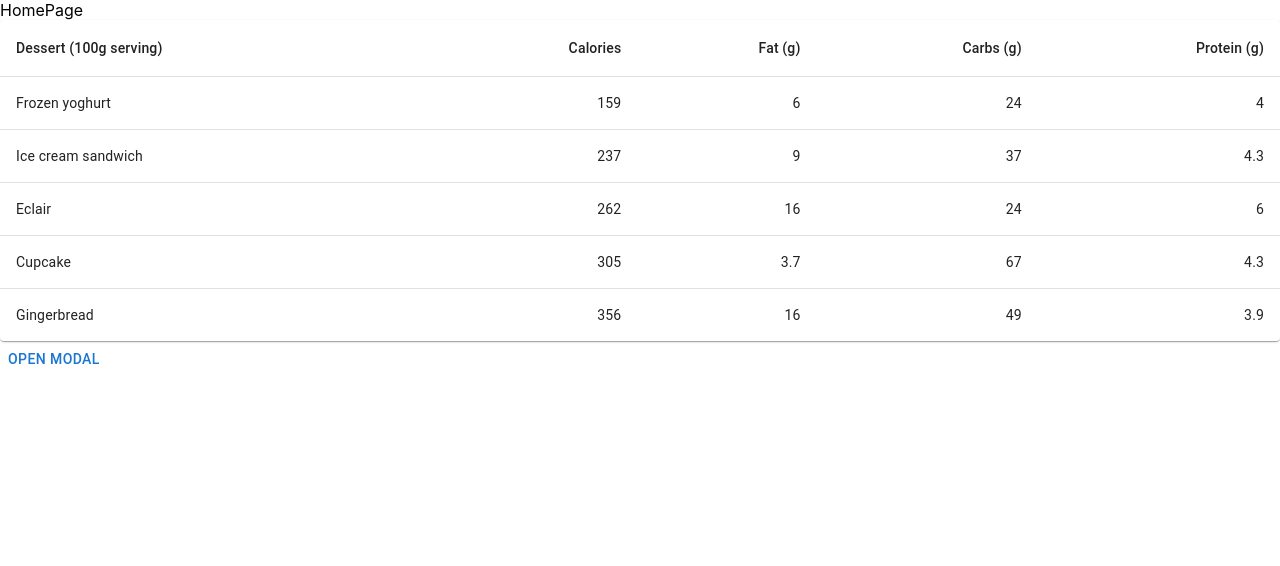
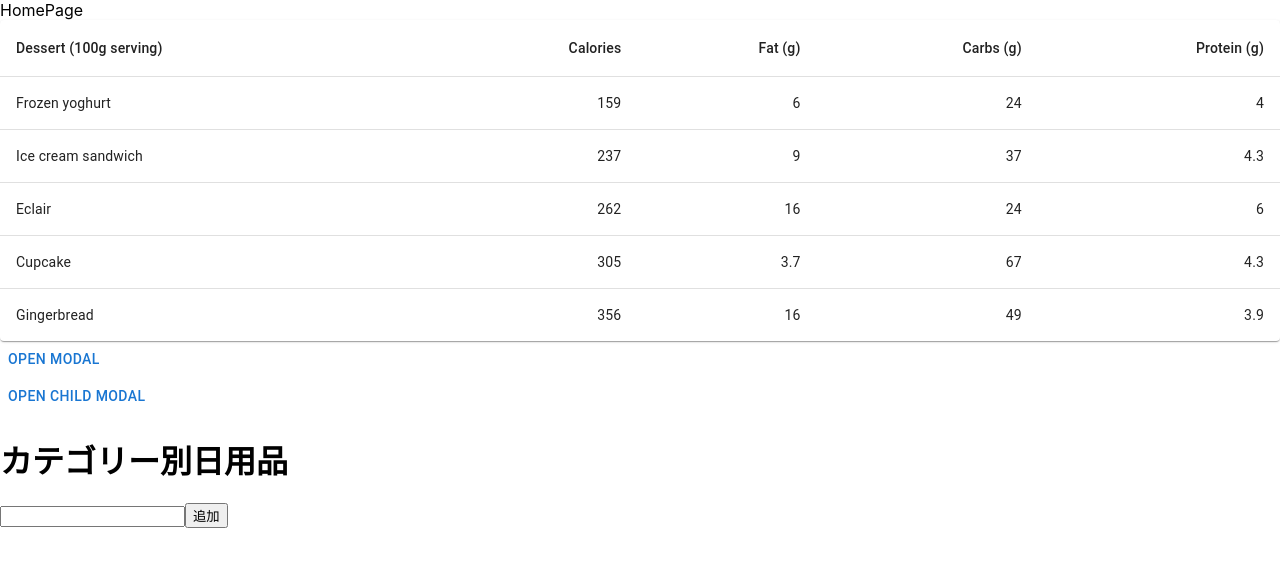
Before and after one commit to RozeSullatui/dailry-app, a React (Create React App) app: page /home in a window 1280 px wide. Shown: the top 566 px of the page. Built offline with nearby package versions, Linux system fonts and the light colour scheme.

Commit message:
Category first commit.

```diff
--- /dev/null
+++ b/src/components/AddCategory.jsx
@@ -0,0 +1,15 @@
+const AddCategory = ({content, index, todos, setTodos}) => {
+    const handleTodoDelete = () => {
+        const newTodos = [...todos]
+        newTodos.splice(index,1)
+        setTodos(newTodos)
+    }
+    return (
+        <div>
+            <p>{content}</p>
+            <button onClick={handleTodoDelete}>消去</button>
+        </div>
+    )
+}
+
+export default AddCategory
--- /dev/null
+++ b/src/components/CategoryComponent.jsx
@@ -0,0 +1,47 @@
+import { useEffect, useState } from "react"
+import Todo from "./AddCategory"
+
+const CategoryComponent = () => {
+    const data = localStorage.getItem("todos") ? JSON.parse(localStorage.getItem("todos")) : []
+    const [inputText, setInputText] = useState("")
+    const [todos, setTodos] = useState(data)
+
+    useEffect(() => {
+        const json = JSON.stringify(todos)
+        localStorage.setItem("todos",json)
+    }, [todos])
+
+    const handleAddTodo = () => {
+        if(inputText === "") {
+            alert("空文字列は追加できません!!")
+        } else {
+            setTodos([
+                ...todos,
+                {
+                    content: inputText
+                }
+            ])
+        }
+        setInputText("")
+    }
+    return (
+        <div>
+            <h1>カテゴリー別日用品</h1>
+            <input type="text" value={inputText} onChange={(e) => {setInputText(e.target.value)}}/>
+            <button onClick={handleAddTodo}>追加</button>
+            <ul style={{listStyle: "none"}}>
+                {
+                    todos.map((item, index) => {
+                        return (
+                            <li key={index}>
+                                <Todo content={item.content} index={index} todos={todos} setTodos={setTodos}/>
+                            </li>
+                        )
+                    })
+                }
+            </ul>
+        </div>
+    )
+}
+
+export default CategoryComponent
--- a/src/components/HomePage.jsx
+++ b/src/components/HomePage.jsx
@@ -1,5 +1,6 @@
 import React from 'react'
-import { NestedModal } from "./AddModal";
+import { ChildModal, NestedModal } from "./AddModal";
+import CategoryComponent from './CategoryComponent';
 import ListComponent from './ListComponent';
 
 function HomePage() {
@@ -12,6 +13,12 @@ function HomePage() {
       <div>
         <NestedModal />
       </div>
+      <div>
+        <ChildModal />
+      </div>
+      <div>
+        <CategoryComponent />
+      </div>
     </div>
   )
 }
```
